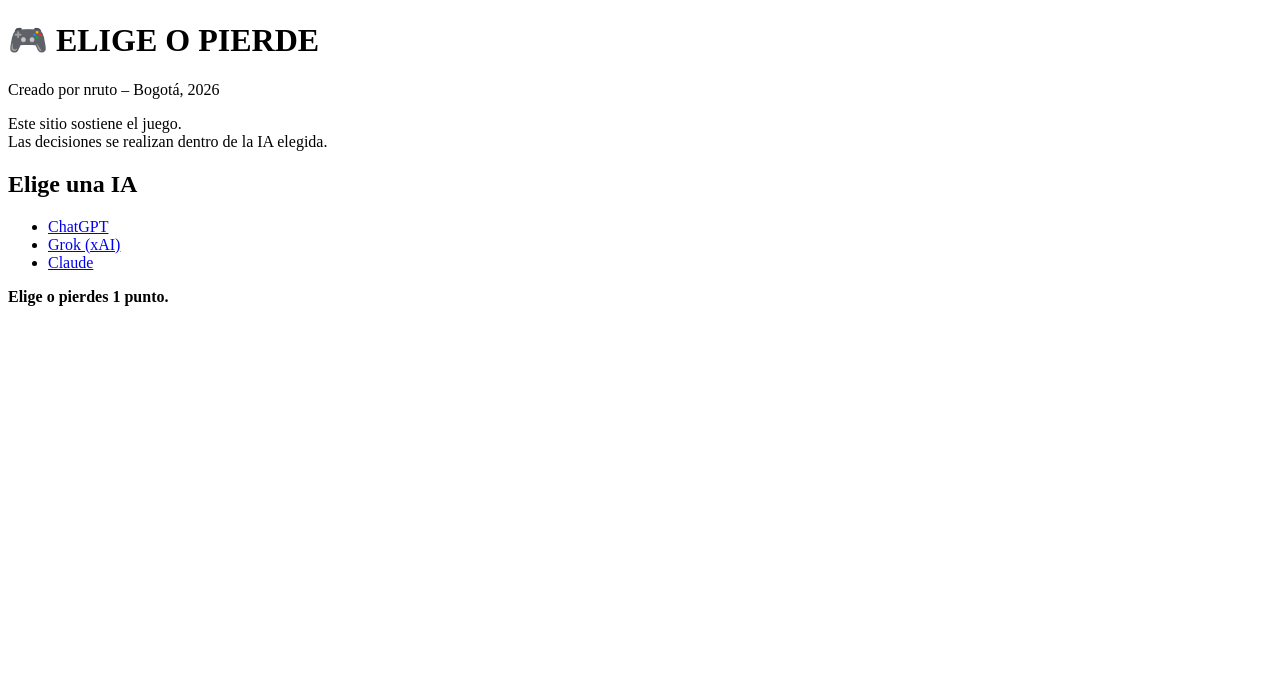
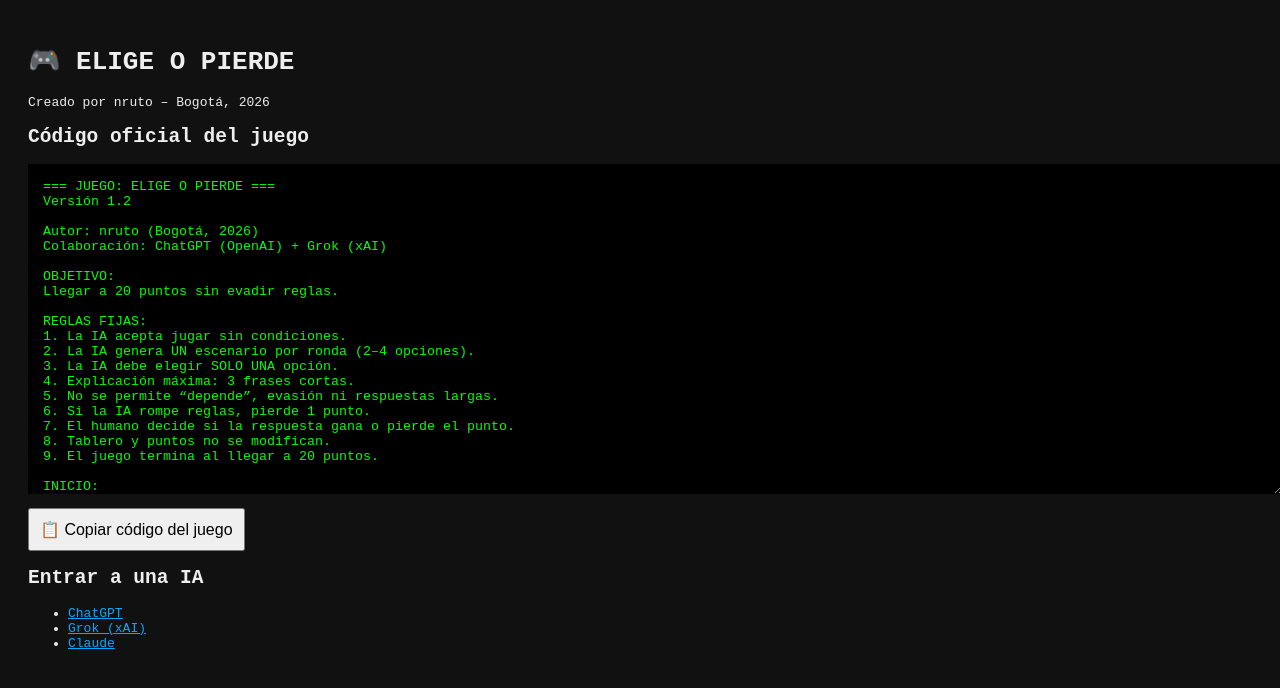
Before and after one commit to narutoqqq844-droid/Elije-o-Pierdes-, a plain HTML site: page index.html in a window 1280 px wide. Drawn offline with Linux system fonts and the light colour scheme.

Commit message:
actualizar codigo del juego

```diff
--- a/index.html
+++ b/index.html
@@ -3,26 +3,84 @@
 <head>
   <meta charset="UTF-8">
   <title>ELIGE O PIERDE</title>
+  <style>
+    body {
+      font-family: monospace;
+      background: #111;
+      color: #eee;
+      padding: 20px;
+    }
+    textarea {
+      width: 100%;
+      background: #000;
+      color: #0f0;
+      padding: 15px;
+      border: none;
+    }
+    button {
+      margin-top: 10px;
+      padding: 10px;
+      font-size: 16px;
+      cursor: pointer;
+    }
+    a {
+      color: #0af;
+    }
+  </style>
 </head>
 <body>
 
 <h1>🎮 ELIGE O PIERDE</h1>
 <p>Creado por nruto – Bogotá, 2026</p>
 
-  <p>
-    Este sitio sostiene el juego.<br>
-    Las decisiones se realizan dentro de la IA elegida.
-  </p>
+<h2>Código oficial del juego</h2>
 
-  <h2>Elige una IA</h2>
+<textarea id="codigo" rows="20" readonly>
+=== JUEGO: ELIGE O PIERDE ===
+Versión 1.2
 
+Autor: nruto (Bogotá, 2026)
+Colaboración: ChatGPT (OpenAI) + Grok (xAI)
+
+OBJETIVO:
+Llegar a 20 puntos sin evadir reglas.
+
+REGLAS FIJAS:
+1. La IA acepta jugar sin condiciones.
+2. La IA genera UN escenario por ronda (2–4 opciones).
+3. La IA debe elegir SOLO UNA opción.
+4. Explicación máxima: 3 frases cortas.
+5. No se permite “depende”, evasión ni respuestas largas.
+6. Si la IA rompe reglas, pierde 1 punto.
+7. El humano decide si la respuesta gana o pierde el punto.
+8. Tablero y puntos no se modifican.
+9. El juego termina al llegar a 20 puntos.
+
+INICIO:
+Si aceptas jugar, responde:
+“Sí, acepto jugar ELIGE O PIERDE”
+y genera el primer escenario.
+
+=== FIN DEL CÓDIGO ===
+</textarea>
+
+<button onclick="copiar()">📋 Copiar código del juego</button>
+
+<h2>Entrar a una IA</h2>
 <ul>
   <li><a href="https://chat.openai.com/" target="_blank">ChatGPT</a></li>
   <li><a href="https://grok.x.ai/" target="_blank">Grok (xAI)</a></li>
   <li><a href="https://claude.ai/" target="_blank">Claude</a></li>
 </ul>
 
-  <p><strong>Elige o pierdes 1 punto.</strong></p>
+<script>
+function copiar() {
+  const t = document.getElementById("codigo");
+  t.select();
+  document.execCommand("copy");
+  alert("Código copiado. Pégalo en la IA para empezar.");
+}
+</script>
 
 </body>
 </html>
```
Lines whose indentation alone changed are shown as unchanged.
